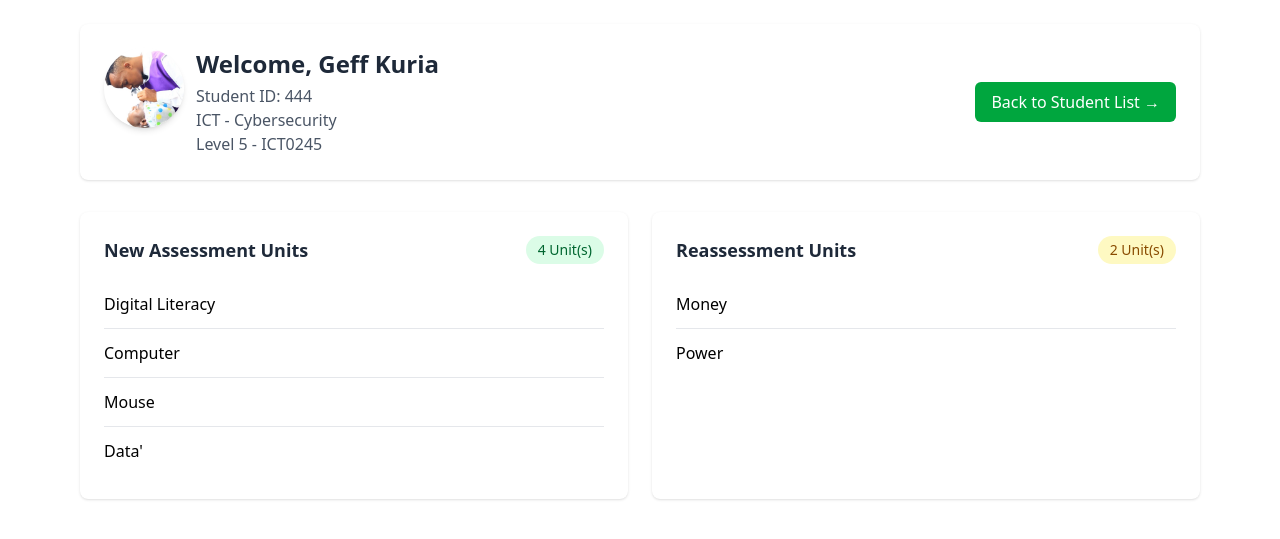
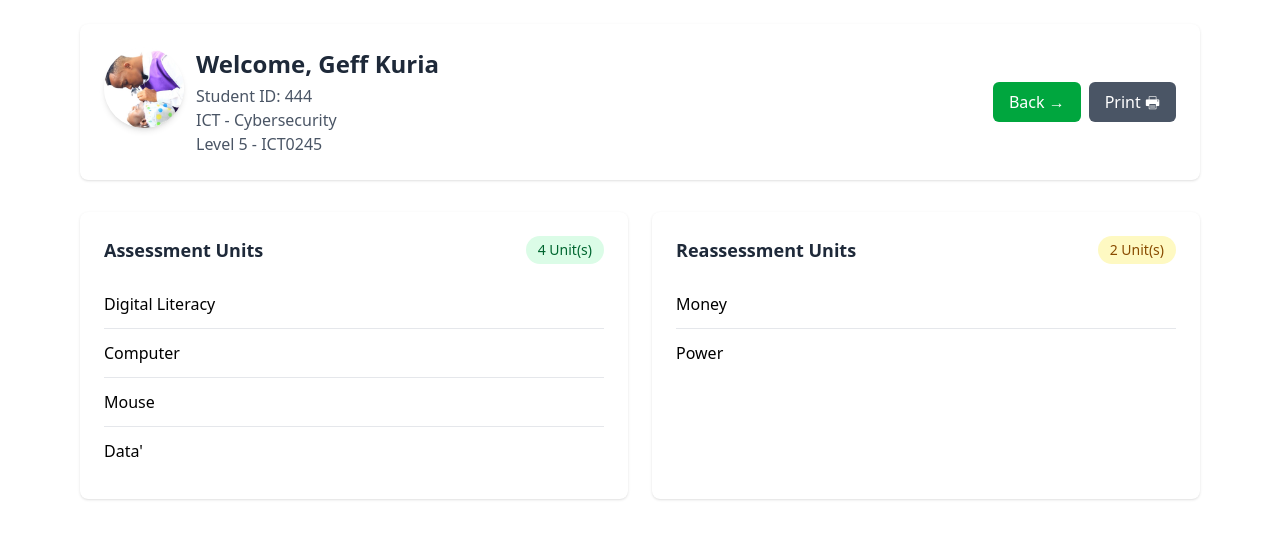
Before and after one commit to titustum/cbet-registration, a Flask app: page /students/2 in a window 1280 px wide. Shown: the top 539 px of the page. Run offline with Flask 3, Linux system fonts and the light colour scheme.

Commit message:
Update ...

```diff
--- a/templates/student_details.html
+++ b/templates/student_details.html
@@ -2,9 +2,10 @@
 {% block content %}
 <div class="max-w-6xl mx-auto px-4 py-6">
     <!-- Header Section -->
-    <div class="flex flex-col sm:flex-row justify-between items-start sm:items-center mb-8 bg-white p-6 rounded-lg shadow">
+    <div
+        class="flex flex-col sm:flex-row justify-between items-start sm:items-center mb-8 bg-white p-6 rounded-lg shadow print:shadow-none">
         <div class="flex space-x-3">
-            <div >
+            <div>
                 {% if student.profile_image %}
                 <img src="{{ url_for('static', filename=student.profile_image) }}"
                     alt="{{ student.fullname }}'s Profile Image" class="rounded-full
@@ -26,19 +27,25 @@
 
         </div>
         <div class="mt-4 sm:mt-0 flex flex-col sm:flex-row gap-2">
-            <a href="{{ url_for('students_list') }}" class="bg-green-600 hover:bg-green-700 text-white px-4 py-2 rounded-md transition duration-150 ease-in-out flex items-center justify-center">
-                Back to Student List &rarr;
+            <a href="{{ url_for('students_list') }}"
+                class="print:hidden bg-green-600 hover:bg-green-700 text-white px-4 py-2 rounded-md transition duration-150 ease-in-out flex items-center justify-center">
+                Back &rarr;
             </a>
+            <button onclick="window.print()"
+                class="print:hidden bg-gray-600 hover:bg-gray-700 text-white px-4 py-2 rounded-md transition duration-150 ease-in-out flex items-center justify-center">
+                Print 🖶
+            </button>
         </div>
     </div>
 
 
     <!-- Registration Summary Cards -->
     <div class="grid grid-cols-1 md:grid-cols-2 gap-6 mb-6">
-        <div class="bg-white p-6 rounded-lg shadow">
+        <div class="bg-white p-6 rounded-lg shadow print:shadow-none print:border">
             <div class="flex justify-between items-center mb-4">
-                <h3 class="text-lg font-bold text-gray-800">New Assessment Units</h3>
-                <span class="bg-green-100 text-green-800 text-sm px-3 py-1 rounded-full font-medium">{{ new_units|length }} Unit(s)</span>
+                <h3 class="text-lg font-bold text-gray-800">Assessment Units</h3>
+                <span class="bg-green-100 text-green-800 text-sm px-3 py-1 rounded-full font-medium">{{ new_units|length
+                    }} Unit(s)</span>
             </div>
             {% if new_units %}
             <ul class="divide-y divide-gray-200">
@@ -56,8 +63,10 @@
             </ul>
             {% else %}
             <div class="text-center py-6 text-gray-500">
-                    <svg xmlns="http://www.w3.org/2000/svg" class="h-12 w-12 mx-auto mb-2 text-gray-400" fill="none" viewBox="0 0 24 24" stroke="currentColor">
-                        <path stroke-linecap="round" stroke-linejoin="round" stroke-width="2" d="M9 12h6m-6 4h6m2 5H7a2 2 0 01-2-2V5a2 2 0 012-2h5.586a1 1 0 01.707.293l5.414 5.414a1 1 0 01.293.707V19a2 2 0 01-2 2z" />
+                <svg xmlns="http://www.w3.org/2000/svg" class="h-12 w-12 mx-auto mb-2 text-gray-400" fill="none"
+                    viewBox="0 0 24 24" stroke="currentColor">
+                    <path stroke-linecap="round" stroke-linejoin="round" stroke-width="2"
+                        d="M9 12h6m-6 4h6m2 5H7a2 2 0 01-2-2V5a2 2 0 012-2h5.586a1 1 0 01.707.293l5.414 5.414a1 1 0 01.293.707V19a2 2 0 01-2 2z" />
                 </svg>
                 <p>No new assessment units registered</p>
 
@@ -65,10 +74,11 @@
             {% endif %}
         </div>
 
-        <div class="bg-white p-6 rounded-lg shadow">
+        <div class="bg-white p-6 rounded-lg shadow print:shadow-none print:border">
             <div class="flex justify-between items-center mb-4">
                 <h3 class="text-lg font-bold text-gray-800">Reassessment Units</h3>
-                <span class="bg-yellow-100 text-yellow-800 text-sm px-3 py-1 rounded-full font-medium">{{ reassessments|length }} Unit(s)</span>
+                <span class="bg-yellow-100 text-yellow-800 text-sm px-3 py-1 rounded-full font-medium">{{
+                    reassessments|length }} Unit(s)</span>
             </div>
             {% if reassessments %}
             <ul class="divide-y divide-gray-200">
@@ -86,8 +96,10 @@
             </ul>
             {% else %}
             <div class="text-center py-6 text-gray-500">
-                    <svg xmlns="http://www.w3.org/2000/svg" class="h-12 w-12 mx-auto mb-2 text-gray-400" fill="none" viewBox="0 0 24 24" stroke="currentColor">
-                        <path stroke-linecap="round" stroke-linejoin="round" stroke-width="2" d="M4 4v5h.582m15.356 2A8.001 8.001 0 004.582 9m0 0H9m11 11v-5h-.581m0 0a8.003 8.003 0 01-15.357-2m15.357 2H15" />
+                <svg xmlns="http://www.w3.org/2000/svg" class="h-12 w-12 mx-auto mb-2 text-gray-400" fill="none"
+                    viewBox="0 0 24 24" stroke="currentColor">
+                    <path stroke-linecap="round" stroke-linejoin="round" stroke-width="2"
+                        d="M4 4v5h.582m15.356 2A8.001 8.001 0 004.582 9m0 0H9m11 11v-5h-.581m0 0a8.003 8.003 0 01-15.357-2m15.357 2H15" />
                 </svg>
                 <p>No reassessment units registered</p>
 
```
Also changed, not shown: instance/cbet.db, static/uploads/cosmetology-photo.jpg (added). Lines whose indentation alone changed are shown as unchanged.
